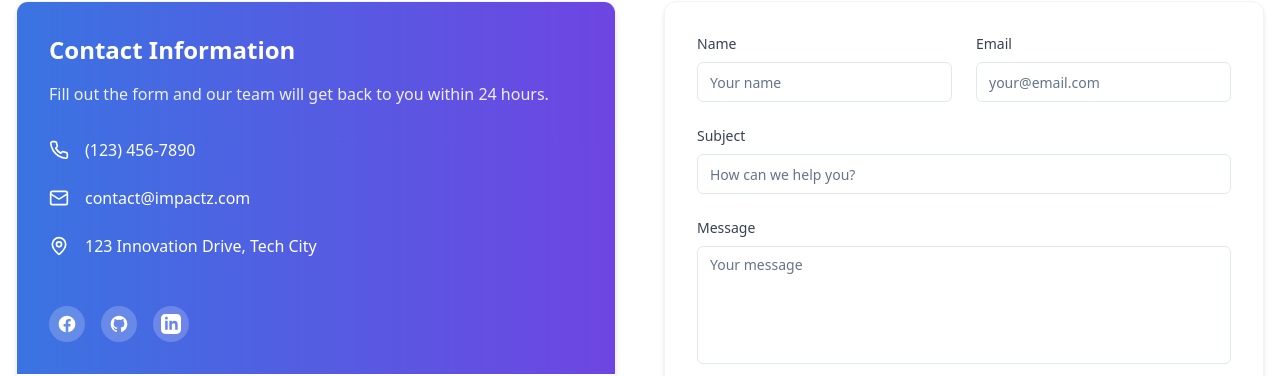
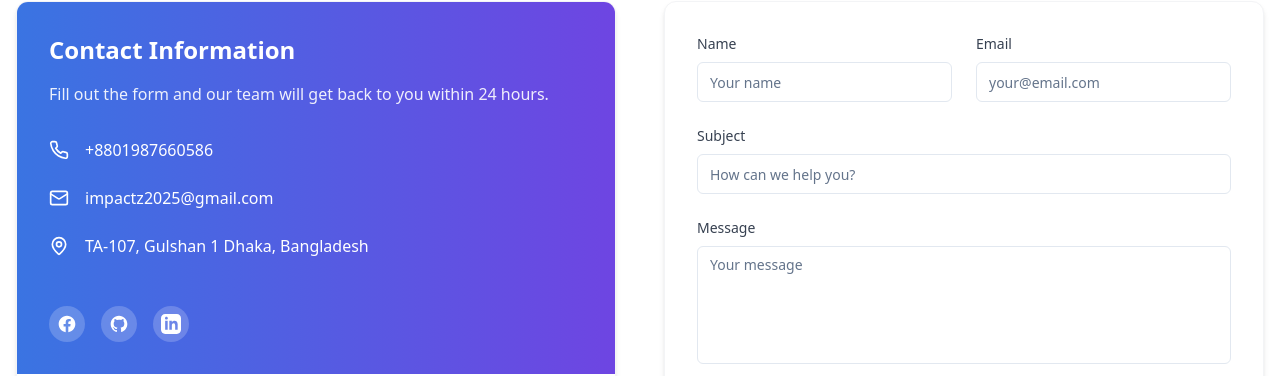
Before and after one commit to TasnimulHassan02/IMPACTZ-Website, a React (Vite) app: page / in a window 1280 px wide. Shown: the part 2907-3283 px from the top of the page. Built offline with nearby package versions, Linux system fonts and the light colour scheme.

Commit message:
Update Contact.tsx

```diff
--- a/src/components/Contact.tsx
+++ b/src/components/Contact.tsx
@@ -34,15 +34,16 @@ const Contact: React.FC = () => {
               <div className="space-y-6">
                 <div className="flex items-center">
                   <Phone className="mr-4" size={20} />
-                  <p>(123) 456-7890</p>
+                  <p>+8801987660586</p>
                 </div>
                 <div className="flex items-center">
                   <Mail className="mr-4" size={20} />
-                  <p>contact@impactz.com</p>
+                  <p>impactz2025@gmail.com</p>
                 </div>
                 <div className="flex items-center">
                   <MapPin className="mr-4" size={20} />
-                  <p>123 Innovation Drive, Tech City</p>
+                  <p>TA-107, Gulshan 1
+                    Dhaka, Bangladesh</p>
                 </div>
               </div>
 
@@ -58,7 +59,7 @@ const Contact: React.FC = () => {
                       <path d="M12 2C6.477 2 2 6.477 2 12c0 4.42 2.865 8.166 6.839 9.489.5.09.682-.217.682-.482 0-.237-.008-.866-.013-1.7-2.782.603-3.369-1.343-3.369-1.343-.454-1.155-1.11-1.462-1.11-1.462-.908-.62.069-.608.069-.608 1.003.07 1.531 1.03 1.531 1.03.892 1.529 2.341 1.088 2.91.832.092-.647.35-1.088.636-1.338-2.22-.253-4.555-1.11-4.555-4.943 0-1.091.39-1.984 1.029-2.683-.103-.253-.446-1.27.098-2.647 0 0 .84-.269 2.75 1.022A9.606 9.606 0 0112 6.82c.85.004 1.705.114 2.504.336 1.909-1.29 2.747-1.022 2.747-1.022.546 1.377.202 2.394.1 2.647.64.699 1.028 1.592 1.028 2.683 0 3.842-2.339 4.687-4.566 4.935.359.309.678.919.678 1.852 0 1.337-.012 2.416-.012 2.744 0 .267.18.578.688.48C19.137 20.164 22 16.42 22 12c0-5.523-4.477-10-10-10z"></path>
                     </svg>
                   </a>
-                  <a href="#" className="bg-white/20 hover:bg-white/40 transition-colors p-2 rounded-full">
+                  <a href="https://www.linkedin.com/company/impactz2025/?viewAsMember=true" className="bg-white/20 hover:bg-white/40 transition-colors p-2 rounded-full">
                     <svg className="w-5 h-5 text-white" fill="currentColor" viewBox="0 0 24 24" xmlns="http://www.w3.org/2000/svg">
                       <path d="M19 0h-14c-2.761 0-5 2.239-5 5v14c0 2.761 2.239 5 5 5h14c2.762 0 5-2.239 5-5v-14c0-2.761-2.238-5-5-5zm-11 19h-3v-11h3v11zm-1.5-12.268c-.966 0-1.75-.79-1.75-1.764s.784-1.764 1.75-1.764 1.75.79 1.75 1.764-.783 1.764-1.75 1.764zm13.5 12.268h-3v-5.604c0-3.368-4-3.113-4 0v5.604h-3v-11h3v1.765c1.396-2.586 7-2.777 7 2.476v6.759z"></path>
                     </svg>
```
